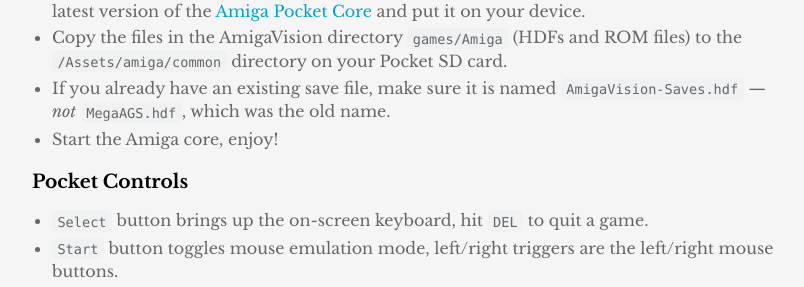
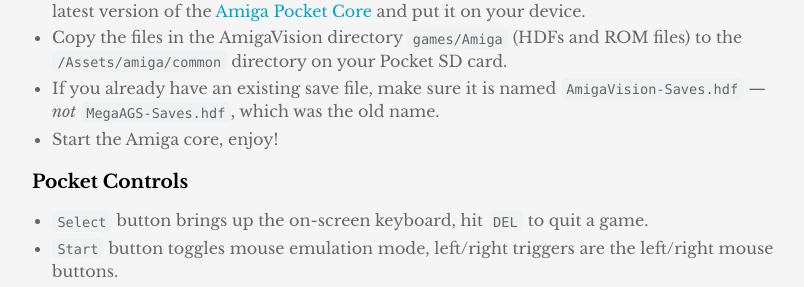
Before and after one commit to amigavision/amigavision.github.io, a Jekyll site: the page built from docs.md, in a window 1280 px wide and 900 px high, scrolled down 4588 px. Shown: the part 156-443 px from the top of the window, without its empty margins (233-1037 px from the left). Built offline with Jekyll 4.4.1, drawn with Linux system fonts in a browser that asks for light colours.

Commit message:
Fix typo

```diff
--- a/docs.md
+++ b/docs.md
@@ -124,7 +124,7 @@
 
 * Use any of the Pocket updaters to get the OpenFPGA cores, or manually download the latest version of the [Amiga Pocket Core] and put it on your device.
 * Copy the files in the AmigaVision directory `games/Amiga` (HDFs and ROM files) to the `/Assets/amiga/common` directory on your Pocket SD card.
-* If you already have an existing save file, make sure it is named `AmigaVision-Saves.hdf` — *not* `MegaAGS.hdf`, which was the old name.
+* If you already have an existing save file, make sure it is named `AmigaVision-Saves.hdf` — *not* `MegaAGS-Saves.hdf`, which was the old name.
 * Start the Amiga core, enjoy!
 
 ### Pocket Controls
```
